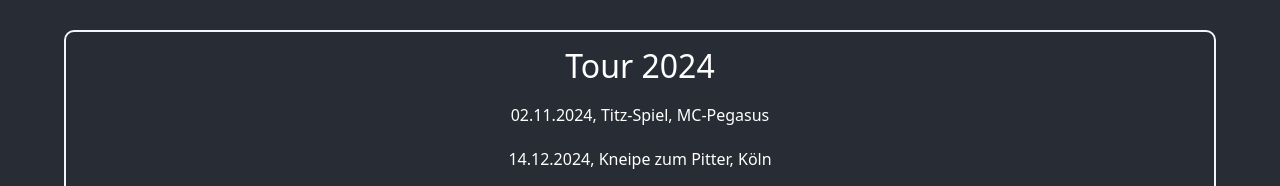
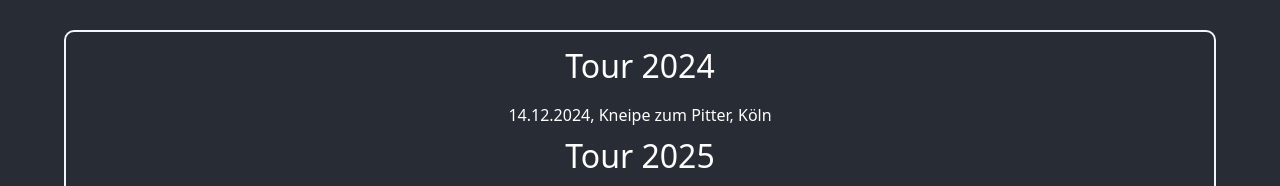
Before and after one commit to M1roel/tight-rock, a React (Create React App) app: page / in a window 1280 px wide. Shown: the part 899-1085 px from the top of the page. Built offline with nearby package versions, Linux system fonts and the light colour scheme.

Commit message:
update tourdates 2024

```diff
--- a/src/components/Body.js
+++ b/src/components/Body.js
@@ -10,7 +10,6 @@ function Body() {
         <div className="Tour-container">
           <h2>Tour {tourYear}</h2>
           <ul>
-            <li>02.11.2024, Titz-Spiel, MC-Pegasus</li>
             <li>14.12.2024, Kneipe zum Pitter, Köln</li>
           </ul>
           <h2>Tour {nextTourYear}</h2>
```
Also changed, not shown: 1 other file (tests, documents, lock files or other folders).
